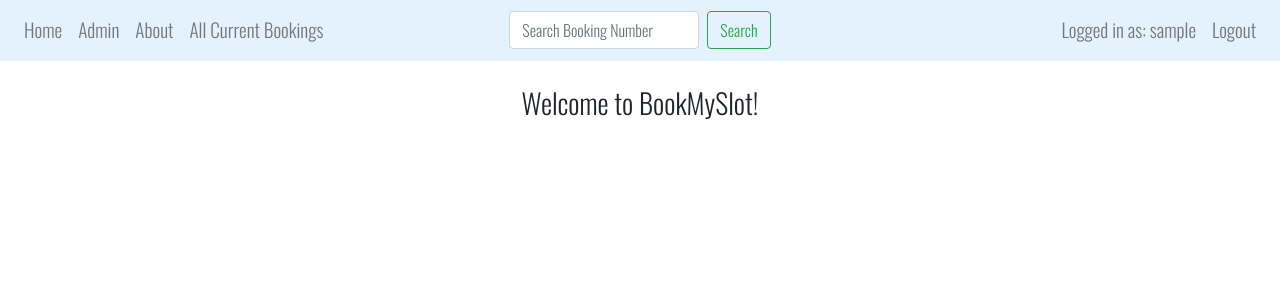
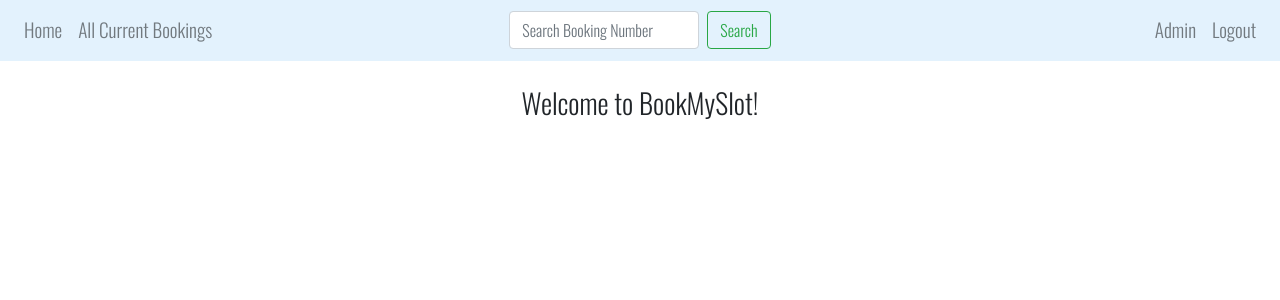
Before and after one commit to varunbkk/myportfolio_bookmyslot, a Django app: page / in a window 1280 px wide. Shown: the top 300 px of the page. Run offline with Django 3.2, Linux system fonts and the light colour scheme; the visitor is signed in with stand-in values (Sample User, id 1); some libraries are stand-ins or nearby versions.

Commit message:
Updated base & index HTML files and master CSS too

```diff
--- a/bookmyslot/static/CSS/bookmyslot.css
+++ b/bookmyslot/static/CSS/bookmyslot.css
@@ -4,7 +4,7 @@ body
   font-size: 1.2em
 }
 
-#about
+#about,#thanks
 {
   text-align: center;
   padding-top: 25px
@@ -24,7 +24,11 @@ body
 
 }
 
+#welcome
+{
+  text-align: left;
 
+}
 #navbarNav
 {
   color:red;
--- a/bookmyslot/templates/bookmyslot/base.html
+++ b/bookmyslot/templates/bookmyslot/base.html
@@ -34,15 +34,20 @@
       <div class="navbar-collapse collapse w-100 order-1 order-md-0 dual-collapse2">
         <ul class="navbar-nav mr-auto">
 
+          {% if user.is_authenticated %}
+
+          <li class="nav-item">
+            <a class="nav-link" href="{% url 'bookmyslot:welcome' %}">Home</a>
+          </li>
+
+          {% else %}
+
           <li class="nav-item">
             <a class="nav-link" href="{% url 'bookmyslot:home' %}">Home</a>
           </li>
-          <li class="nav-item">
-            <a class="nav-link" href="{% url 'admin:index' %}">Admin <span class="sr-only">(current)</span></a>
-          </li>
-          <li class="nav-item">
-            <a class="nav-link" href="{% url 'bookmyslot:about' %}">About</a>
-          </li>
+
+          {% endif %}
+
           <!-- This makes sure only authenticated users can create and view bookings -->
           <!-- Non-staff (regular) users can only view and edit upcoming bookings -->
 
@@ -77,10 +82,10 @@
 
       <div class="navbar-collapse collapse w-100 order-2 order-md-0 dual-collapse2">
         <ul class="navbar-nav ml-auto">
+          <li class="nav-item">
+            <a class="nav-link" href="{% url 'admin:index' %}">Admin <span class="sr-only">(current)</span></a>
+          </li>
           {% if user.is_authenticated %}
-          <li class="nav-item">
-            <a class="nav-link">Logged in as: {{ user.username }}</a>
-          </li>
           <a class="nav-link" href="{% url 'logout' %}">Logout</a>
           {% endif %}
         </ul>
--- a/bookmyslot/templates/bookmyslot/index.html
+++ b/bookmyslot/templates/bookmyslot/index.html
@@ -7,5 +7,4 @@
 
 </div>
 
-
 {% endblock %}
```
